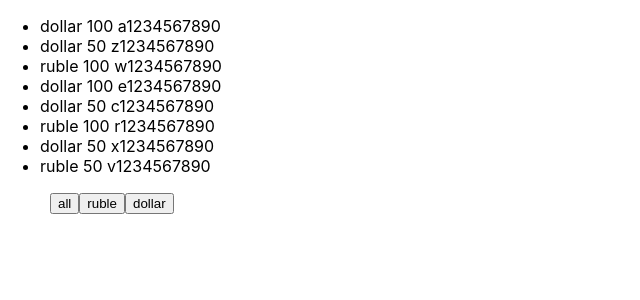
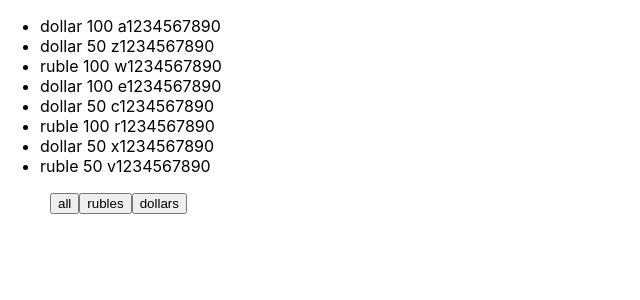
Before and after one commit to Mikstat90/microtasks, a React (Create React App) app: page / in a window 1280 px wide. Shown: the top 300 px of the page, without its empty margins (0-640 px from the left). Built offline with nearby package versions, Linux system fonts and the light colour scheme.

Commit message:
new commit

```diff
--- a/src/App.tsx
+++ b/src/App.tsx
@@ -2,6 +2,7 @@ import React, {useState} from 'react';
 import './App.css';
 import {MouseEvent} from 'react';
 import {Button} from "./components/Button";
+import {NewComponent} from "./NewComponent";
 
 
 /*const topCars = [
@@ -9,6 +10,8 @@ import {Button} from "./components/Button";
     {manufacturer: 'Mercedes', model: 'e63s'},
     {manufacturer: 'Audi', model: 'rs6'},
 ]*/
+
+export type FilterType = 'all' | 'dollar' | 'ruble'
 
 function App() {
 
@@ -60,20 +63,22 @@ function App() {
         {banknote: 'ruble', nominal: 50, number: 'v1234567890'},
     ])
 
+    const [filter, setFilter] = useState<FilterType>('all')
+
     let currentMoney = money
 
-    const onClickFilterHandler = (name: string) => {
-        if (name==='dollar') {
-            currentMoney = money.filter((filteredMoney) => filteredMoney.banknote === 'dollar')
-        } else if (name==='ruble') {
-            currentMoney = money.filter((filteredMoney) => filteredMoney.banknote === 'ruble')
-        } else if (name==='all') {
-            currentMoney = money.filter((filteredMoney) => filteredMoney.banknote === 'all')
-        }
+    if (filter === 'dollar') {
+        currentMoney = money.filter((filteredMoney) => filteredMoney.banknote === 'dollar')
+    } else if (filter === 'ruble') {
+        currentMoney = money.filter((filteredMoney) => filteredMoney.banknote === 'ruble')
+    }
+    const onClickFilterHandler = (name: FilterType) => {
+        setFilter(name)
     }
 
     return (
         <>
+            <NewComponent money={currentMoney} callback={onClickFilterHandler}/>
             {/*<button onClick={(event)=>{console.log("Hello")}}>MyYoutubeChanel-1</button>*/}
             {/*<button onClick={myFirstSubscriber}>MyYoutubeChanel-1</button>*/}
             {/*<button onClick={() => onClickHandler('Dima')}>MyYoutubeChanel-1</button>
@@ -86,7 +91,7 @@ function App() {
             {/*<h1>{a}</h1>
             <button onClick={onClickHandler1}>number</button>
             <button onClick={onClickHandler2}>0</button>*/}
-            <ul>
+            {/*<ul>
                 {currentMoney.map((objectFromMoneyArr, index) => {
                     return (
                         <li key={index}>
@@ -100,9 +105,9 @@ function App() {
 
             <div style={{marginLeft: '50px'}}>
                 <button onClick={() => onClickFilterHandler('all')}>all</button>
-                <button onClick={() => onClickFilterHandler('ruble')}>ruble</button>
-                <button onClick={() => onClickFilterHandler('dollar')}>dollar</button>
-            </div>
+                <button onClick={() => onClickFilterHandler('ruble')}>rubles</button>
+                <button onClick={() => onClickFilterHandler('dollar')}>dollars</button>
+            </div>*/}
         </>
     );
 }
--- /dev/null
+++ b/src/NewComponent.tsx
@@ -0,0 +1,37 @@
+import React from "react";
+import {FilterType} from "./App"
+
+type NewComponentType = {
+    money: MoneyType[]
+    callback: (name: FilterType) => void
+}
+
+type MoneyType = {
+    banknote:string
+    nominal:number
+    number:string
+}
+
+export const NewComponent = (props:NewComponentType) => {
+    return (
+        <div>
+            <ul>
+                {props.money.map((objectFromMoneyArr, index) => {
+                    return (
+                        <li key={index}>
+                            <span>{objectFromMoneyArr.banknote}</span>
+                            <span> {objectFromMoneyArr.nominal}</span>
+                            <span> {objectFromMoneyArr.number}</span>
+                        </li>
+                    )
+                })}
+            </ul>
+
+            <div style={{marginLeft: '50px'}}>
+                <button onClick={() => props.callback('all')}>all</button>
+                <button onClick={() => props.callback('ruble')}>rubles</button>
+                <button onClick={() => props.callback('dollar')}>dollars</button>
+            </div>
+        </div>
+    )
+}
```
